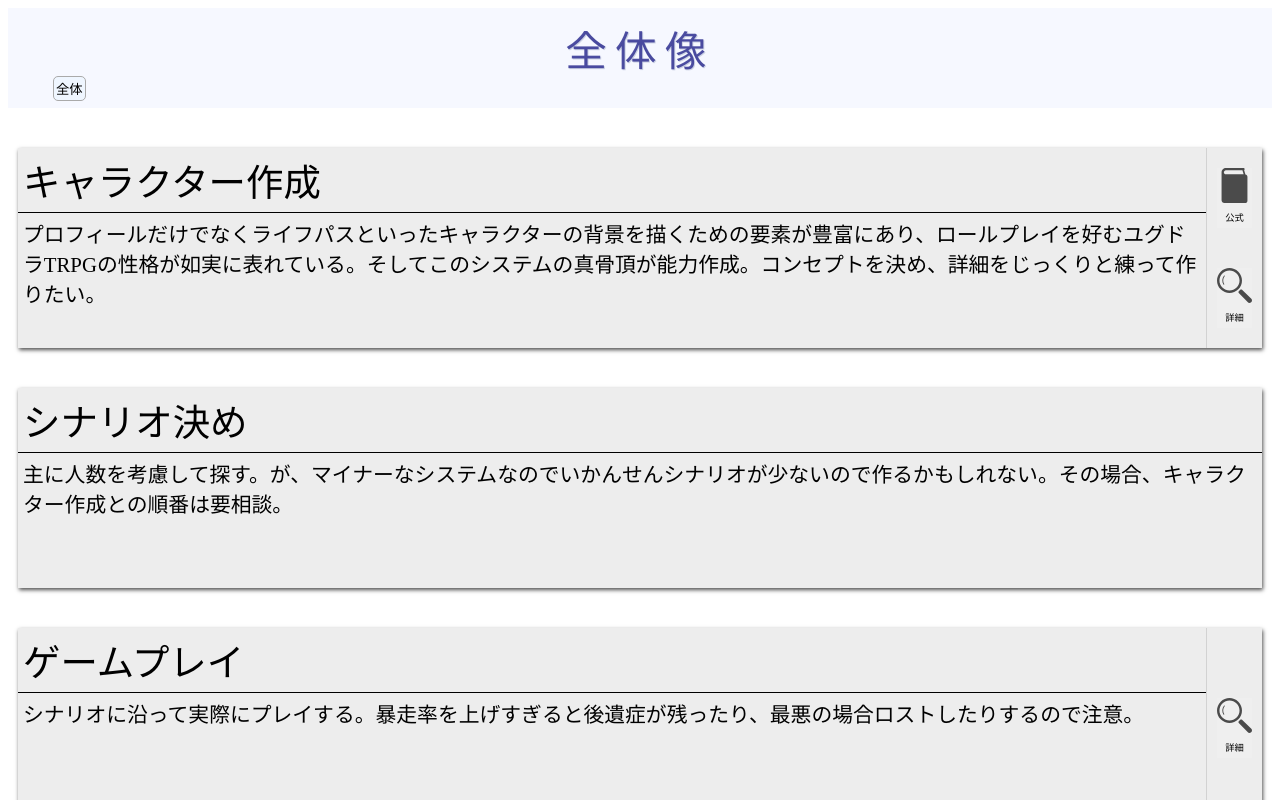
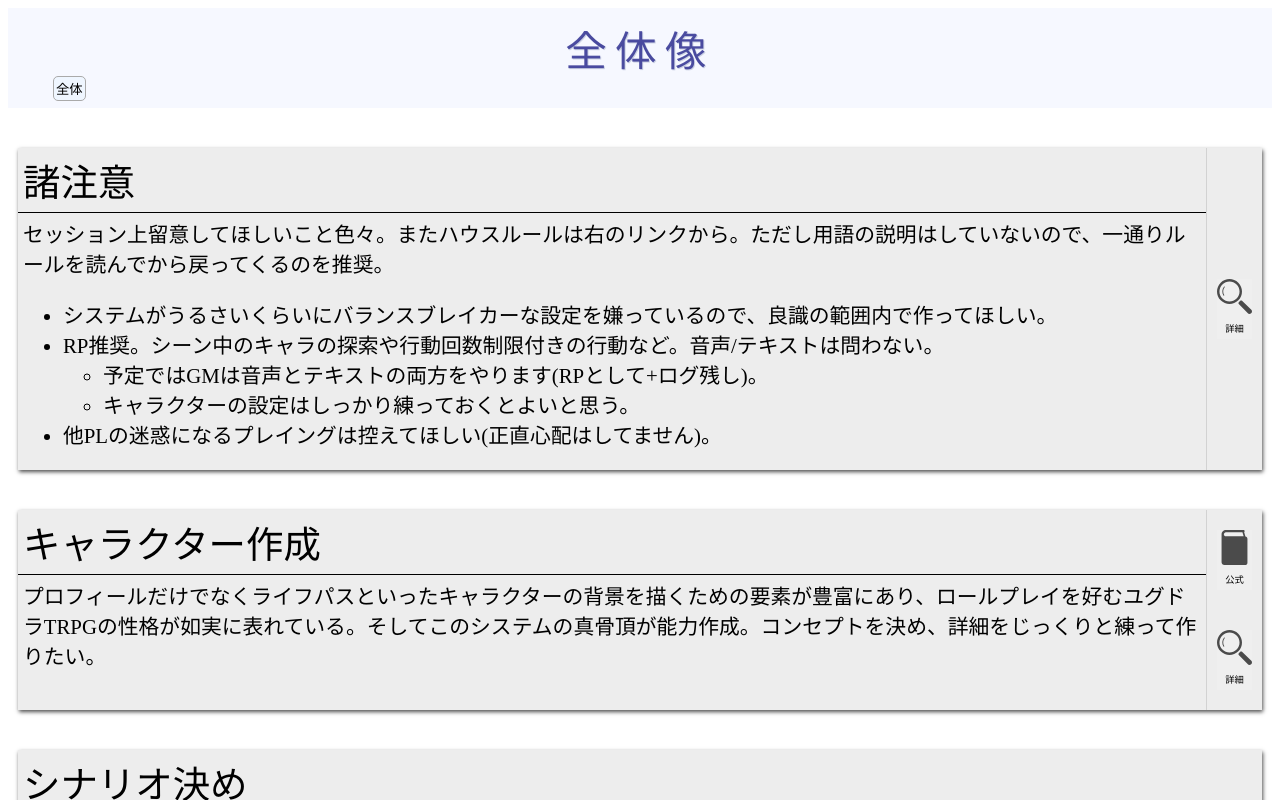
Before and after one commit to qwertyhoge/ygg_trpg_explain, a React app: page / in a window 1280 px wide. Shown: the top 800 px of the page. Built offline with nearby package versions, Linux system fonts and the light colour scheme; the HTML template or start-up script is replaced by a standard one.

Commit message:
added notification

```diff
--- a/src/Overall.jsx
+++ b/src/Overall.jsx
@@ -3,6 +3,10 @@ import ProgressCardLinks from "./ProgressCardLinks";
 import PageBase from "./PageBase";
 
 function Overall(props){
+    const notificationLinks = <ProgressCardLinks
+        pageSetter={props.pageSetter}
+        detail="houserules"
+    ></ProgressCardLinks>
     const characterMakingLinks = <ProgressCardLinks
         pageSetter={props.pageSetter}
         reference="external:http://ygg.sakura.ne.jp/yg002.html"
@@ -16,6 +20,28 @@ function Overall(props){
 
     return (
         <PageBase header={props.header}>
+            <ProgressCard title="諸注意" links={notificationLinks}>
+                セッション上留意してほしいこと色々。またハウスルールは右のリンクから。ただし用語の説明はしていないので、一通りルールを読んでから戻ってくるのを推奨。
+                <ul>
+                    <li>
+                        システムがうるさいくらいにバランスブレイカーな設定を嫌っているので、良識の範囲内で作ってほしい。
+                    </li>
+                    <li>
+                        RP推奨。シーン中のキャラの探索や行動回数制限付きの行動など。音声/テキストは問わない。
+                        <ul>
+                            <li>
+                                予定ではGMは音声とテキストの両方をやります(RPとして+ログ残し)。
+                            </li>
+                            <li>
+                                キャラクターの設定はしっかり練っておくとよいと思う。
+                            </li>
+                        </ul>
+                    </li>
+                    <li>
+                        他PLの迷惑になるプレイングは控えてほしい(正直心配はしてません)。
+                    </li>
+                </ul>
+            </ProgressCard>
             <ProgressCard title="キャラクター作成" links={characterMakingLinks}>
                 プロフィールだけでなくライフパスといったキャラクターの背景を描くための要素が豊富にあり、ロールプレイを好むユグドラTRPGの性格が如実に表れている。そしてこのシステムの真骨頂が能力作成。コンセプトを決め、詳細をじっくりと練って作りたい。
             </ProgressCard>
```
